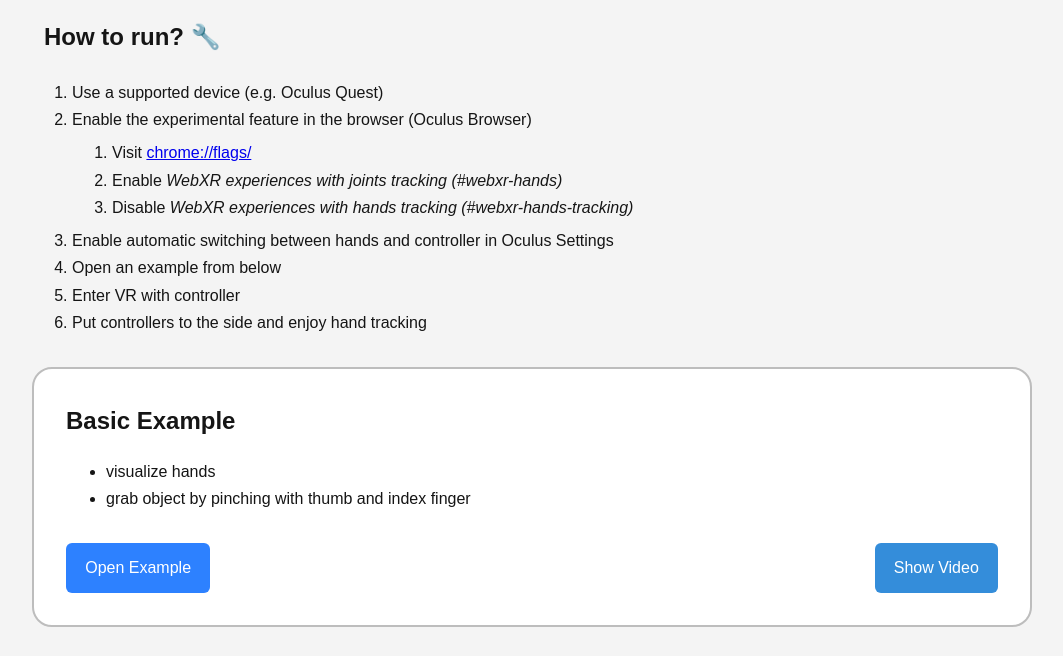
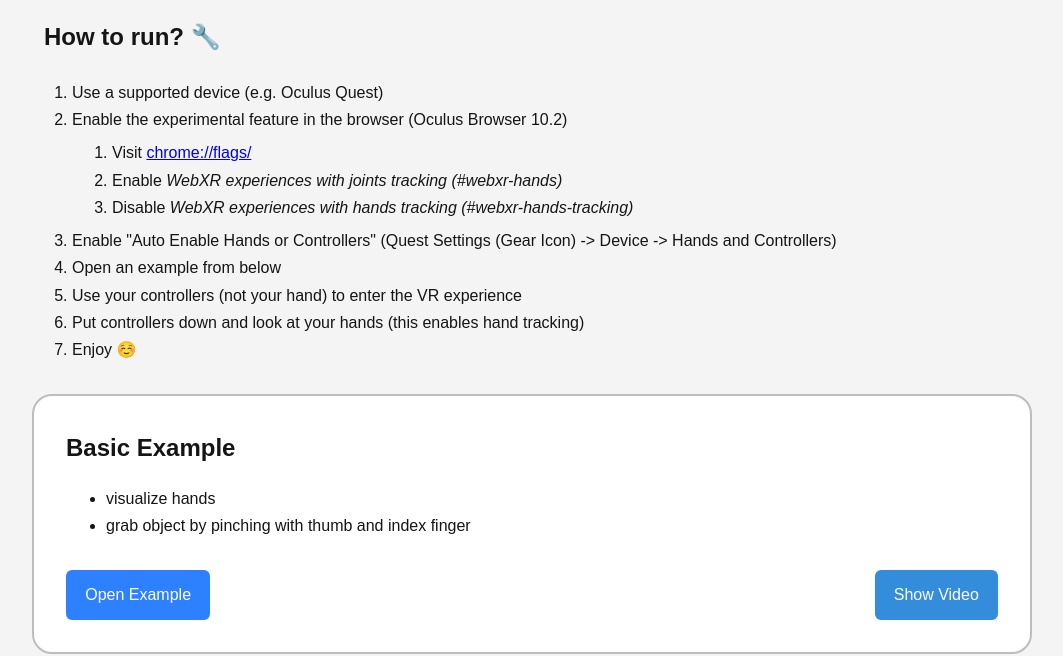
Before and after one commit to marlon360/webxr-handtracking, a plain HTML site: page index.html in a window 1280 px wide. Shown: the part 145-801 px from the top of the page, without its empty margins (108-1171 px from the left). Drawn offline with Linux system fonts and the light colour scheme.

Commit message:
improved instructions

```diff
--- a/index.html
+++ b/index.html
@@ -20,16 +20,17 @@
         <h2>How to run? 🔧</h2>
         <ol>
             <li>Use a supported device (e.g. Oculus Quest)</li>
-            <li>Enable the experimental feature in the browser (Oculus Browser)</li>
+            <li>Enable the experimental feature in the browser (Oculus Browser 10.2)</li>
             <ol>
                 <li>Visit <a href="chrome://flags/">chrome://flags/</a></li>
                 <li>Enable <em>WebXR experiences with joints tracking (#webxr-hands)</em></li>
                 <li>Disable <em>WebXR experiences with hands tracking (#webxr-hands-tracking)</em></li>
             </ol>
-            <li>Enable automatic switching between hands and controller in Oculus Settings</li>
+            <li>Enable "Auto Enable Hands or Controllers" (Quest Settings (Gear Icon) -> Device -> Hands and Controllers)</li>
             <li>Open an example from below</li>
-            <li>Enter VR with controller</li>
-            <li>Put controllers to the side and enjoy hand tracking</li>
+            <li>Use your controllers (not your hand) to enter the VR experience</li>
+            <li>Put controllers down and look at your hands (this enables hand tracking)</li>
+            <li>Enjoy ☺️</li>
         </ol>
 
         <div class="example">
```
Also changed, not shown: 1 other file.
